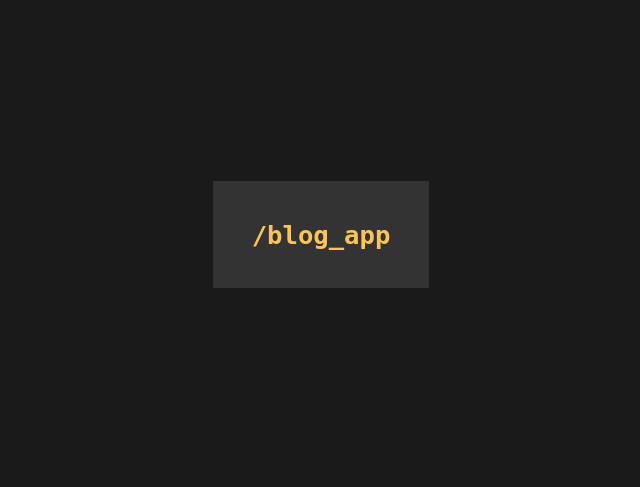
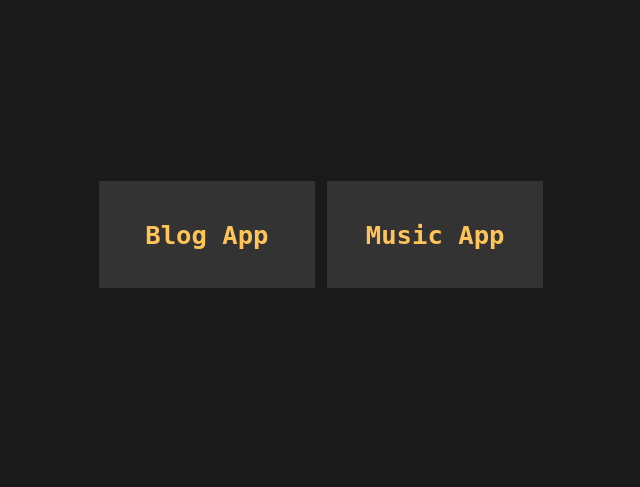
Before and after one commit to DramatikMan/portfolio-template, a Flask app: page / in a window 1280 px wide. Shown: the top 487 px of the page, without its empty margins (319-959 px from the left). Run offline with Flask 2, Linux system fonts and the light colour scheme; parts of the project's set-up code (start-up, migrations or seed data) failed here and were passed over.

Commit message:
Increase cards qty from 1 to 2

```diff
--- a/core_app/static/style/_index.scss
+++ b/core_app/static/style/_index.scss
@@ -1,7 +1,7 @@
 .cards {
   display: grid;
   grid-auto-rows: 35vh;
-  grid-template-columns: repeat(1, 1fr);
+  grid-template-columns: repeat(2, 1fr);
   grid-column-gap: 1vw;
 }
 
--- a/core_app/static/style/style.css
+++ b/core_app/static/style/style.css
@@ -1 +1 @@
-body{display:grid;justify-items:center;background-color:#1a1a1a;font-family:monospace;color:#fec458}a:link{text-decoration:none;color:inherit}a:visited{color:inherit}.cards{display:grid;grid-auto-rows:35vh;grid-template-columns:repeat(1, 1fr);grid-column-gap:1vw}.card{display:grid;align-self:end;padding:3vmax;background-color:#333;font-size:min(2vmax, 2em);font-weight:bold;text-align:center}.card:hover{transition:.5s;box-shadow:inset 0 0 3vmax #f5f5f5,inset 1vmax 0 4vmax red,inset -1vmax 0 4vmax #ffea00,inset 1vmax 0 15vmax red,inset -1vmax 0 15vmax #ffea00,0 0 2.5vmax #fff,-0.5vmax 0 4vmax red,.5vmax 0 4vmax #ffea00}.desc-row{display:grid;grid-auto-rows:40vh}.desc-content{display:grid;align-self:center;justify-self:left;font-size:min(1.5vmax, 2em);font-weight:bold}.footer{display:grid;grid-template-columns:repeat(2, 1fr);grid-column-gap:1vw;font-size:min(1.5vmax, 2em);text-align:center}.contact-wrapper{display:grid;grid-auto-rows:45vh}.link-main{align-self:center;text-align:center;font-size:min(2vmax, 2em)}.contact-form{display:grid;grid-auto-columns:minmax(50vmin, auto);align-self:start;font-size:min(1.5vmax, 2em);font-weight:bold}/*# sourceMappingURL=style.css.map */
+body{display:grid;justify-items:center;background-color:#1a1a1a;font-family:monospace;color:#fec458}a:link{text-decoration:none;color:inherit}a:visited{color:inherit}.cards{display:grid;grid-auto-rows:35vh;grid-template-columns:repeat(2, 1fr);grid-column-gap:1vw}.card{display:grid;align-self:end;padding:3vmax;background-color:#333;font-size:min(2vmax, 2em);font-weight:bold;text-align:center}.card:hover{transition:.5s;box-shadow:inset 0 0 3vmax #f5f5f5,inset 1vmax 0 4vmax red,inset -1vmax 0 4vmax #ffea00,inset 1vmax 0 15vmax red,inset -1vmax 0 15vmax #ffea00,0 0 2.5vmax #fff,-0.5vmax 0 4vmax red,.5vmax 0 4vmax #ffea00}.desc-row{display:grid;grid-auto-rows:40vh}.desc-content{display:grid;align-self:center;justify-self:left;font-size:min(1.5vmax, 2em);font-weight:bold}.footer{display:grid;grid-template-columns:repeat(2, 1fr);grid-column-gap:1vw;font-size:min(1.5vmax, 2em);text-align:center}.contact-wrapper{display:grid;grid-auto-rows:45vh}.link-main{align-self:center;text-align:center;font-size:min(2vmax, 2em)}.contact-form{display:grid;grid-auto-columns:minmax(50vmin, auto);align-self:start;font-size:min(1.5vmax, 2em);font-weight:bold}/*# sourceMappingURL=style.css.map */
--- a/core_app/templates/index.html
+++ b/core_app/templates/index.html
@@ -3,12 +3,20 @@
 {% block body %}
   <div class="cards">
     <a class="card" href="/blog_app" onmouseover="hover(' \
-        <span>❒ back-end ☛ Python (Flask)</span> \
-        <span>❒ front-end ☛ Jinja & Bootstrap</span> \
-        <span>❒ database ☛ PostgreSQL & SQLAlchemy</span> \
-        <span>❒ deployment ☛ local K3s cluster</span> \
-      ')" onmouseout="hover('')">
-      /blog_app
+      <span>❒ back-end ☛ Python (Flask)</span> \
+      <span>❒ front-end ☛ Jinja & Bootstrap</span> \
+      <span>❒ database ☛ PostgreSQL => SQLAlchemy</span> \
+      <span>❒ deployment ☛ local K3s cluster</span> \
+    ')" onmouseout="hover('')">
+      Blog App
+    </a>
+    <a class="card" href="/music_app" onmouseover="hover(' \
+      <span>❒ back-end ☛ Python (Django & DRF)</span> \
+      <span>❒ front-end ☛ React & Material-UI</span> \
+      <span>❒ database ☛ PostgreSQL => Django DB backend</span> \
+      <span>❒ deployment ☛ local K3s cluster</span> \
+    ')" onmouseout="hover('')">
+      Music App
     </a>
   </div>
   <div class="desc-row">
@@ -23,7 +31,7 @@
 {% endblock %}
 {% block js %}
   <script>
-      function hover(description) {
+      const hover = (description) => {
           document.getElementById('content').innerHTML = description;
       }
   </script>
```
